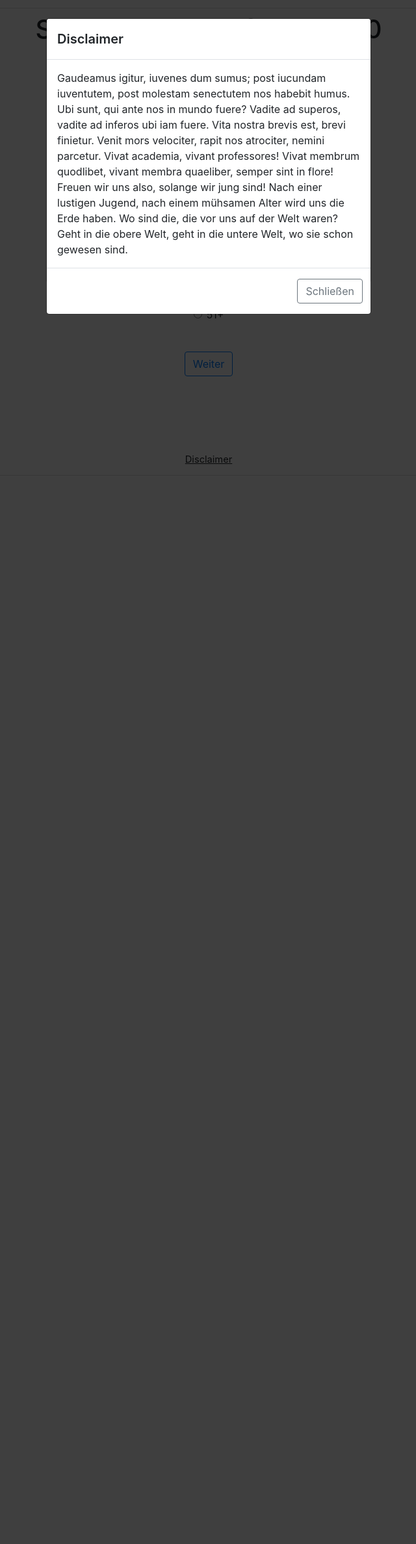
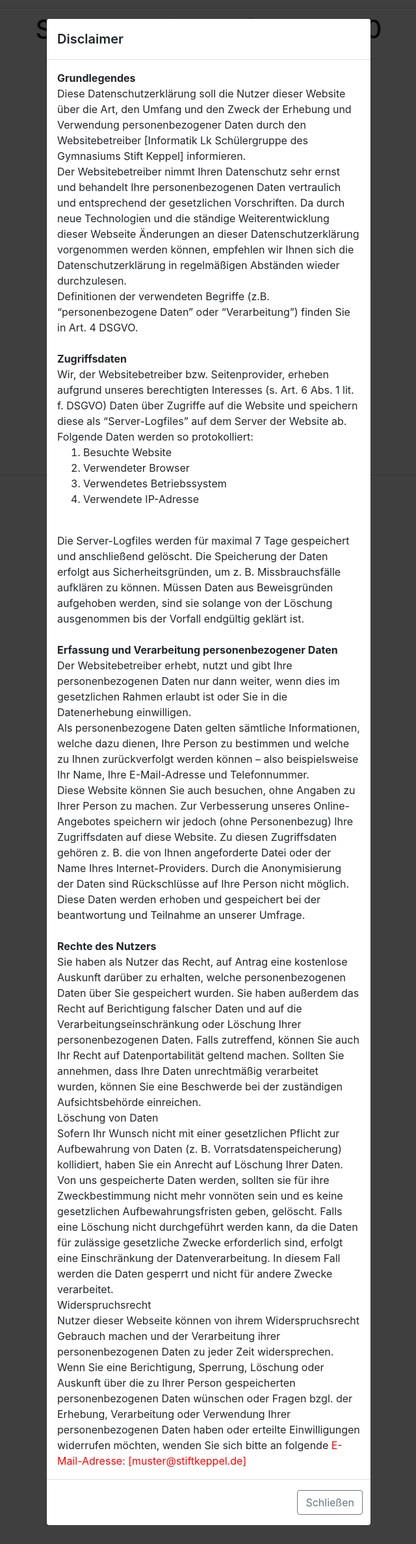
Before and after one commit to TelekomHacker/Social-Media-Umfrage, a PHP site: page / in a window 1280 px wide, after a click on "Disclaimer". Shown: the whole page at 65% size, without its empty margins (319-959 px from the left). Run offline with PHP 8.4, Linux system fonts and the light colour scheme.

Commit message:
Datenschutz
erste version

```diff
--- a/social-media-umfrage/index.php
+++ b/social-media-umfrage/index.php
@@ -49,17 +49,37 @@
         <h5 class="modal-title" id="exampleModalLongTitle" style="">Disclaimer</h5>
       </div>
       <div class="modal-body">
-         Gaudeamus igitur, iuvenes dum sumus; post iucundam iuventutem, post molestam senectutem nos habebit humus.
+                  <b>Grundlegendes</b>
 
-Ubi sunt, qui ante nos in mundo fuere? Vadite ad superos, vadite ad inferos ubi iam fuere.
+</br>Diese Datenschutzerklärung soll die Nutzer dieser Website über die Art, den Umfang und den Zweck der Erhebung und Verwendung personenbezogener Daten durch den Websitebetreiber [Informatik Lk Schülergruppe des Gymnasiums Stift Keppel] informieren.
+</br>Der Websitebetreiber nimmt Ihren Datenschutz sehr ernst und behandelt Ihre personenbezogenen Daten vertraulich und entsprechend der gesetzlichen Vorschriften. Da durch neue Technologien und die ständige Weiterentwicklung dieser Webseite Änderungen an dieser Datenschutzerklärung vorgenommen werden können, empfehlen wir Ihnen sich die Datenschutzerklärung in regelmäßigen Abständen wieder durchzulesen.
+</br>Definitionen der verwendeten Begriffe (z.B. “personenbezogene Daten” oder “Verarbeitung”) finden Sie in Art. 4 DSGVO.
+</br></br>
+<b>Zugriffsdaten</b>
+</br>
+Wir, der Websitebetreiber bzw. Seitenprovider, erheben aufgrund unseres berechtigten Interesses (s. Art. 6 Abs. 1 lit. f. DSGVO) Daten über Zugriffe auf die Website und speichern diese als “Server-Logfiles” auf dem Server der Website ab. Folgende Daten werden so protokolliert:
+<ol><li>Besuchte Website
+    <li>Verwendeter Browser
+    <li>Verwendetes Betriebssystem
+    <li>Verwendete IP-Adresse</ol>
+</br>Die Server-Logfiles werden für maximal 7 Tage gespeichert und anschließend gelöscht. Die Speicherung der Daten erfolgt aus Sicherheitsgründen, um z. B. Missbrauchsfälle aufklären zu können. Müssen Daten aus Beweisgründen aufgehoben werden, sind sie solange von der Löschung ausgenommen bis der Vorfall endgültig geklärt ist.
+</br></br>
+<b>Erfassung und Verarbeitung personenbezogener Daten</b>
+</br>Der Websitebetreiber erhebt, nutzt und gibt Ihre personenbezogenen Daten nur dann weiter, wenn dies im gesetzlichen Rahmen erlaubt ist oder Sie in die Datenerhebung einwilligen.
+</br>Als personenbezogene Daten gelten sämtliche Informationen, welche dazu dienen, Ihre Person zu bestimmen und welche zu Ihnen zurückverfolgt werden können – also beispielsweise Ihr Name, Ihre E-Mail-Adresse und Telefonnummer.
+</br>Diese Website können Sie auch besuchen, ohne Angaben zu Ihrer Person zu machen. Zur Verbesserung unseres Online-Angebotes speichern wir jedoch (ohne Personenbezug) Ihre Zugriffsdaten auf diese Website. Zu diesen Zugriffsdaten gehören z. B. die von Ihnen angeforderte Datei oder der Name Ihres Internet-Providers. Durch die Anonymisierung der Daten sind Rückschlüsse auf Ihre Person nicht möglich.
+</br>Diese Daten werden erhoben und gespeichert bei der beantwortung und Teilnahme an unserer Umfrage.
 
-Vita nostra brevis est, brevi finietur. Venit mors velociter, rapit nos atrociter, nemini parcetur.
+</br></br>
+<b>Rechte des Nutzers</b>
 
-Vivat academia, vivant professores! Vivat membrum quodlibet, vivant membra quaeliber, semper sint in flore!
+</br>Sie haben als Nutzer das Recht, auf Antrag eine kostenlose Auskunft darüber zu erhalten, welche personenbezogenen Daten über Sie gespeichert wurden. Sie haben außerdem das Recht auf Berichtigung falscher Daten und auf die Verarbeitungseinschränkung oder Löschung Ihrer personenbezogenen Daten. Falls zutreffend, können Sie auch Ihr Recht auf Datenportabilität geltend machen. Sollten Sie annehmen, dass Ihre Daten unrechtmäßig verarbeitet wurden, können Sie eine Beschwerde bei der zuständigen Aufsichtsbehörde einreichen.
+</br>Löschung von Daten
+</br>Sofern Ihr Wunsch nicht mit einer gesetzlichen Pflicht zur Aufbewahrung von Daten (z. B. Vorratsdatenspeicherung) kollidiert, haben Sie ein Anrecht auf Löschung Ihrer Daten. Von uns gespeicherte Daten werden, sollten sie für ihre Zweckbestimmung nicht mehr vonnöten sein und es keine gesetzlichen Aufbewahrungsfristen geben, gelöscht. Falls eine Löschung nicht durchgeführt werden kann, da die Daten für zulässige gesetzliche Zwecke erforderlich sind, erfolgt eine Einschränkung der Datenverarbeitung. In diesem Fall werden die Daten gesperrt und nicht für andere Zwecke verarbeitet.
+</br>Widerspruchsrecht
+</br>Nutzer dieser Webseite können von ihrem Widerspruchsrecht Gebrauch machen und der Verarbeitung ihrer personenbezogenen Daten zu jeder Zeit widersprechen.
+</br>Wenn Sie eine Berichtigung, Sperrung, Löschung oder Auskunft über die zu Ihrer Person gespeicherten personenbezogenen Daten wünschen oder Fragen bzgl. der Erhebung, Verarbeitung oder Verwendung Ihrer personenbezogenen Daten haben oder erteilte Einwilligungen widerrufen möchten, wenden Sie sich bitte an folgende  <font color="red">E-Mail-Adresse: [muster@stiftkeppel.de]</font>
 
-Freuen wir uns also, solange wir jung sind! Nach einer lustigen Jugend, nach einem m&uuml;hsamen Alter wird uns die Erde haben.
-
-Wo sind die, die vor uns auf der Welt waren? Geht in die obere Welt, geht in die untere Welt, wo sie schon gewesen sind.
       </div>
       <div class="modal-footer">
         <button type="button" class="btn btn-outline-secondary" data-dismiss="modal" style="margin-right:0px;">Schlie&szlig;en</button>
```
